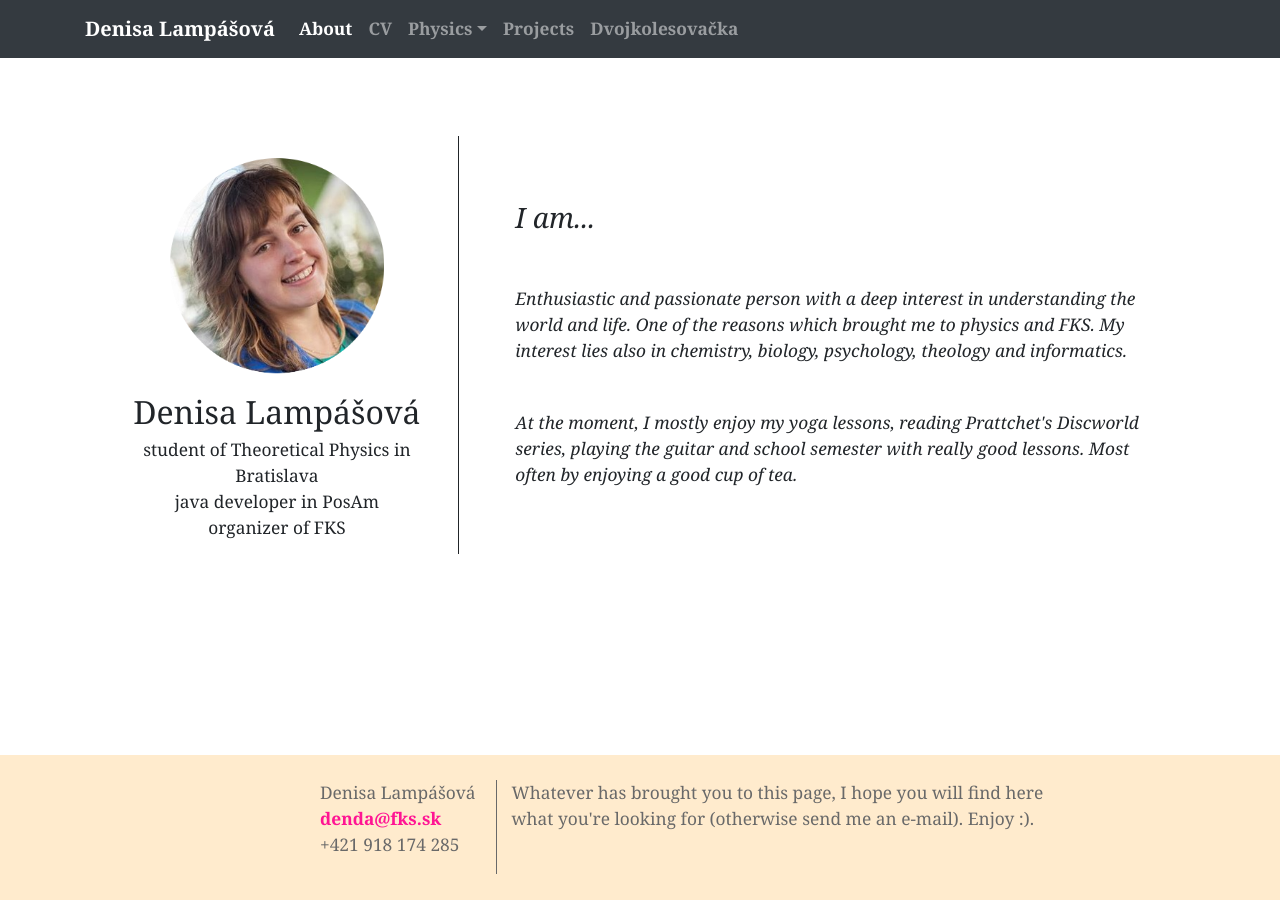
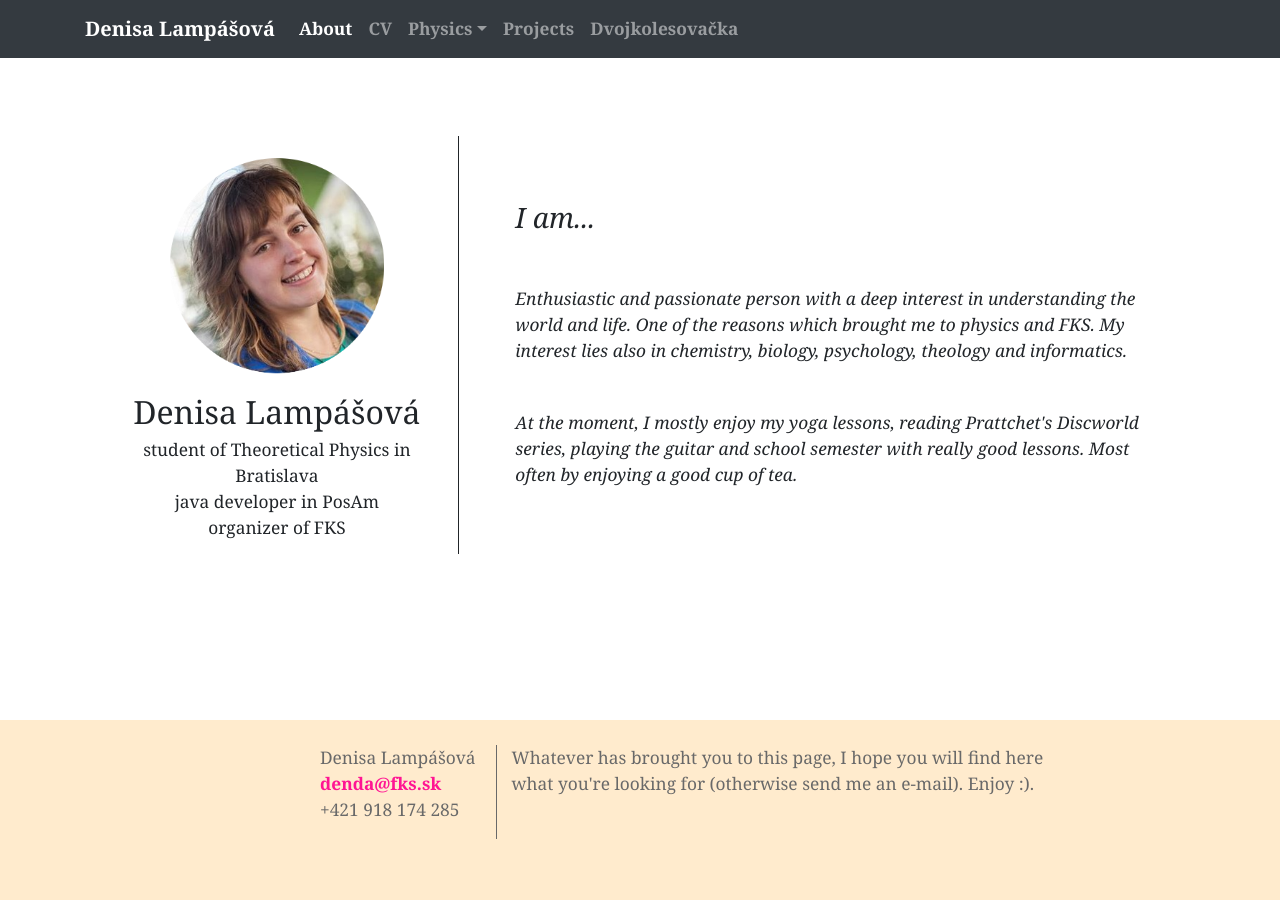
Before and after one commit to dendaxD/dendaxD.github.io, a Jekyll site: the page built from index.md, in a window 1280 px wide. Built offline with Jekyll 4.4.1, drawn with Linux system fonts in a browser that asks for light colours; nearby versions of some CDN libraries.

Commit message:
skalovanie pokus 3

```diff
--- a/_sass/_layout.scss
+++ b/_sass/_layout.scss
@@ -1,3 +1,30 @@
+@media (min-width: 940px) {
+    footer{
+      padding: 25px;
+    }
+    body {
+      padding-bottom: 80px;
+    }
+  }
+
+@media (min-width: 480px) and (max-width: 940px) {
+  footer{
+    padding: 18px;
+  }
+    body {
+      padding-bottom: 180px;
+    }
+  }
+
+@media (max-width: 480px) {
+  footer{
+    padding: 5px;
+  }
+    body {
+      padding-bottom: 225px;
+    }
+  }
+
 body {
   color: $font-color;
   font-family: $font-style;
@@ -56,14 +83,15 @@ time {
 
 footer {
   color: dimgray;
-  padding: 25px;
-  a {
-    color:deeppink !important;
-  }
-  ul {
-    list-style-type: none;
-  }
+  width: 100%;
+  height: 20%;
+  position: absolute;
+  overflow-y: scroll;
 }
+  footer a {
+    color: deeppink !important; }
+  footer ul {
+    list-style-type: none; }
 
 .vertical-line{
   border-right: 0.1px solid;
```
